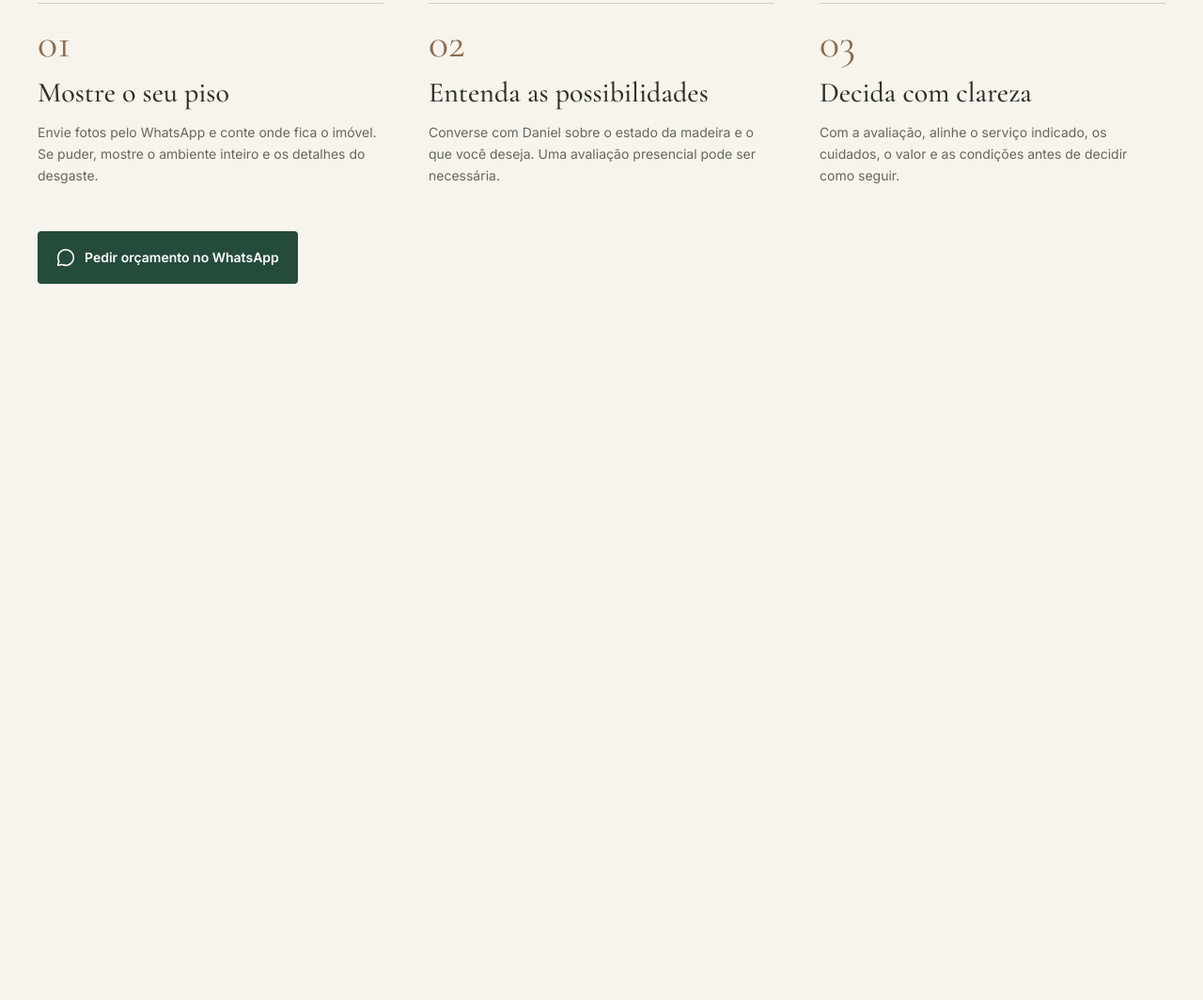
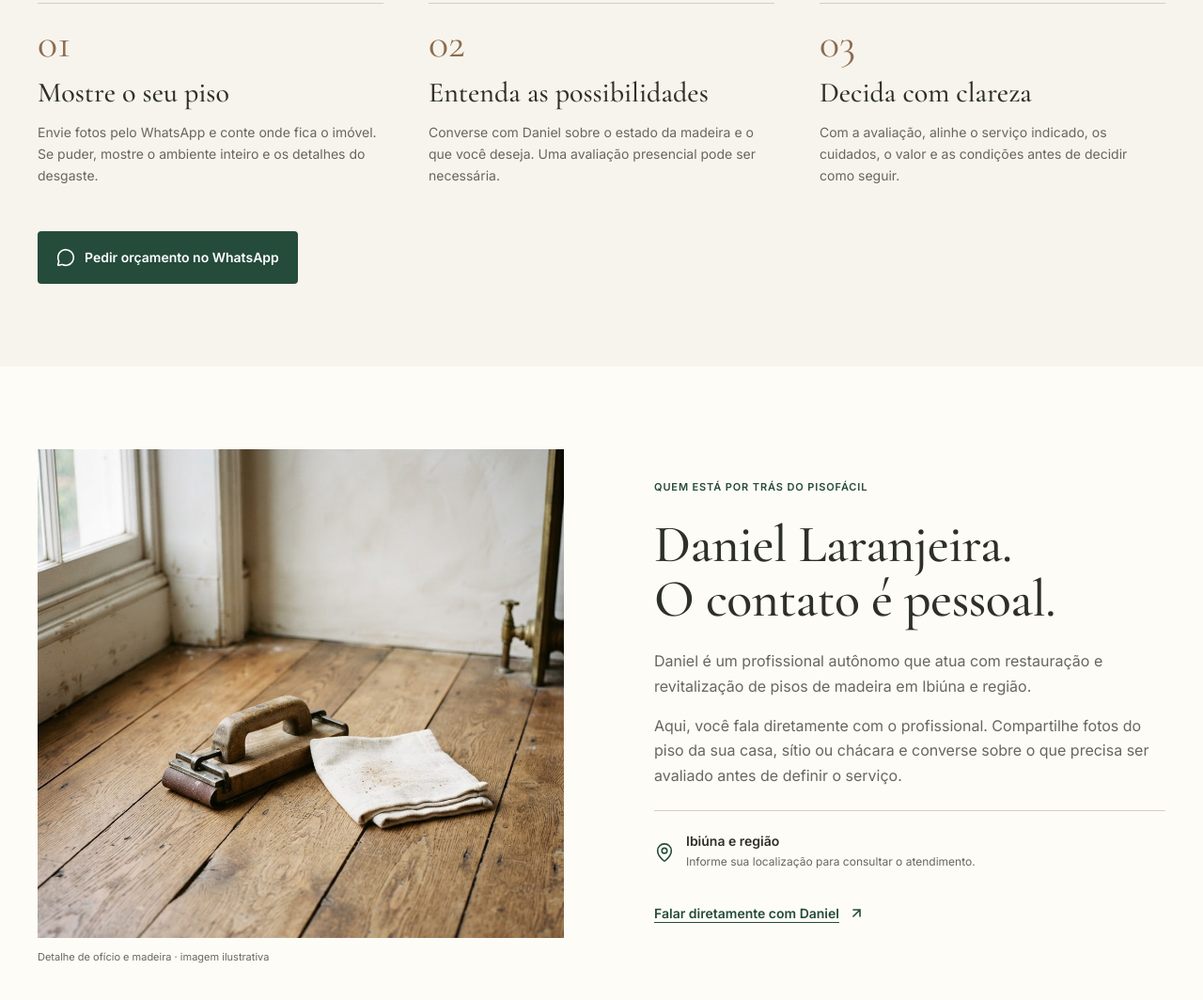
Before and after one commit to gabriel-candido-silva/Piso-Facil, a plain HTML site: page MVP/index.html in a window 1280 px wide. Shown: the part 3634-4698 px from the top of the page at 94% size. Before the commit the page ends 4024 px from the top, so only its background shows below. Drawn offline with nearby package versions, Linux system fonts and the light colour scheme.

Commit message:
feat: adicionando quinta sessão da landing page

```diff
--- a/MVP/index.html
+++ b/MVP/index.html
@@ -389,6 +389,54 @@
     </div>
   </section>
 
+  <!-- Seção 5: Sobre Daniel Laranjeira -->
+  <section id="sobre" class="about-section">
+    <div class="about-container">
+      <!-- Coluna da Esquerda: Fotografia do Ofício -->
+      <div class="about-media">
+        <div class="about-image-wrapper">
+          <img src="assets/sobre-oficio.png" alt="Daniel Laranjeira - Detalhe de ofício e restauração em madeira" class="about-image">
+        </div>
+        <p class="about-image-caption">Detalhe de ofício e madeira · imagem ilustrativa</p>
+      </div>
+
+      <!-- Coluna da Direita: Apresentação do Profissional -->
+      <div class="about-content">
+        <span class="section-tag">Quem está por trás do PisoFácil</span>
+        <h2 class="section-title">
+          Daniel Laranjeira.<br>
+          O contato é pessoal.
+        </h2>
+
+        <div class="about-text-group">
+          <p class="about-text">
+            Daniel é um profissional autônomo que atua com restauração e revitalização de pisos de madeira em Ibiúna e região.
+          </p>
+          <p class="about-text">
+            Aqui, você fala diretamente com o profissional. Compartilhe fotos do piso da sua casa, sítio ou chácara e converse sobre o que precisa ser avaliado antes de definir o serviço.
+          </p>
+        </div>
+
+        <div class="about-divider"></div>
+
+        <!-- Atendimento Local -->
+        <div class="about-location">
+          <img src="assets/icon-map-pin-22.svg" alt="" width="22" height="22" class="about-location-icon">
+          <div class="about-location-info">
+            <h4 class="about-location-title">Ibiúna e região</h4>
+            <p class="about-location-subtitle">Informe sua localização para consultar o atendimento.</p>
+          </div>
+        </div>
+
+        <!-- Link Direto -->
+        <a href="https://wa.me/" class="hero-link-secondary" target="_blank" rel="noopener noreferrer">
+          <span>Falar diretamente com Daniel</span>
+          <img src="assets/icon-arrow-up-right.svg" alt="" width="17" height="17">
+        </a>
+      </div>
+    </div>
+  </section>
+
   <!-- Atalho flutuante do WhatsApp -->
   <a href="https://wa.me/" class="floating-whatsapp" target="_blank" rel="noopener noreferrer" aria-label="Conversar no WhatsApp com Daniel Laranjeira">
     <img src="assets/icon-message-circle.svg" alt="WhatsApp" width="25" height="25">
--- a/MVP/style.css
+++ b/MVP/style.css
@@ -867,6 +867,116 @@ img {
   margin-top: 4px;
 }
 
+/* --- About Section (Sobre Daniel Laranjeira) --- */
+.about-section {
+  width: 100%;
+  background-color: var(--bg-card);
+}
+
+.about-container {
+  max-width: var(--max-content-width);
+  margin: 0 auto;
+  padding: 88px var(--page-padding-x);
+  display: flex;
+  align-items: center;
+  gap: 96px;
+}
+
+.about-media {
+  flex: 0 0 560px;
+  width: 560px;
+  display: flex;
+  flex-direction: column;
+  gap: 12px;
+}
+
+.about-image-wrapper {
+  width: 100%;
+  height: 520px;
+  overflow: hidden;
+  background-color: var(--color-border);
+}
+
+.about-image {
+  width: 100%;
+  height: 100%;
+  object-fit: cover;
+  transition: transform 0.4s ease;
+}
+
+.about-image-wrapper:hover .about-image {
+  transform: scale(1.03);
+}
+
+.about-image-caption {
+  font-family: var(--font-sans);
+  font-size: 11px;
+  font-weight: 400;
+  line-height: 1.5;
+  color: var(--color-text-muted);
+}
+
+.about-content {
+  flex: 1;
+  display: flex;
+  flex-direction: column;
+  gap: 24px;
+}
+
+.about-text-group {
+  display: flex;
+  flex-direction: column;
+  gap: 16px;
+}
+
+.about-text {
+  font-family: var(--font-sans);
+  font-size: 16px;
+  font-weight: 400;
+  line-height: 1.65;
+  color: var(--color-text-muted);
+}
+
+.about-divider {
+  width: 100%;
+  height: 1px;
+  background-color: var(--color-border);
+}
+
+.about-location {
+  display: flex;
+  align-items: center;
+  gap: 12px;
+}
+
+.about-location-icon {
+  width: 22px;
+  height: 22px;
+  flex-shrink: 0;
+}
+
+.about-location-info {
+  display: flex;
+  flex-direction: column;
+  gap: 4px;
+}
+
+.about-location-title {
+  font-family: var(--font-sans);
+  font-size: 14px;
+  font-weight: 600;
+  color: var(--color-text-dark);
+  line-height: 1.2;
+}
+
+.about-location-subtitle {
+  font-family: var(--font-sans);
+  font-size: 12px;
+  font-weight: 400;
+  line-height: 1.5;
+  color: var(--color-text-muted);
+}
+
 /* --- Floating WhatsApp Button --- */
 .floating-whatsapp {
   position: fixed;
@@ -976,6 +1086,22 @@ img {
 
   .steps-grid {
     gap: 32px;
+  }
+
+  .about-container {
+    flex-direction: column;
+    align-items: flex-start;
+    gap: 48px;
+  }
+
+  .about-media {
+    flex: none;
+    width: 100%;
+    max-width: 600px;
+  }
+
+  .about-image-wrapper {
+    height: 420px;
   }
 }
 
@@ -1098,6 +1224,15 @@ img {
     font-size: 26px;
   }
 
+  .about-container {
+    padding: 64px var(--page-padding-x);
+    gap: 36px;
+  }
+
+  .about-image-wrapper {
+    height: 320px;
+  }
+
   .floating-whatsapp {
     right: 20px;
     bottom: 20px;
```
Also changed, not shown: MVP/assets/icon-map-pin-22.svg (added), MVP/assets/sobre-oficio.png (added).
